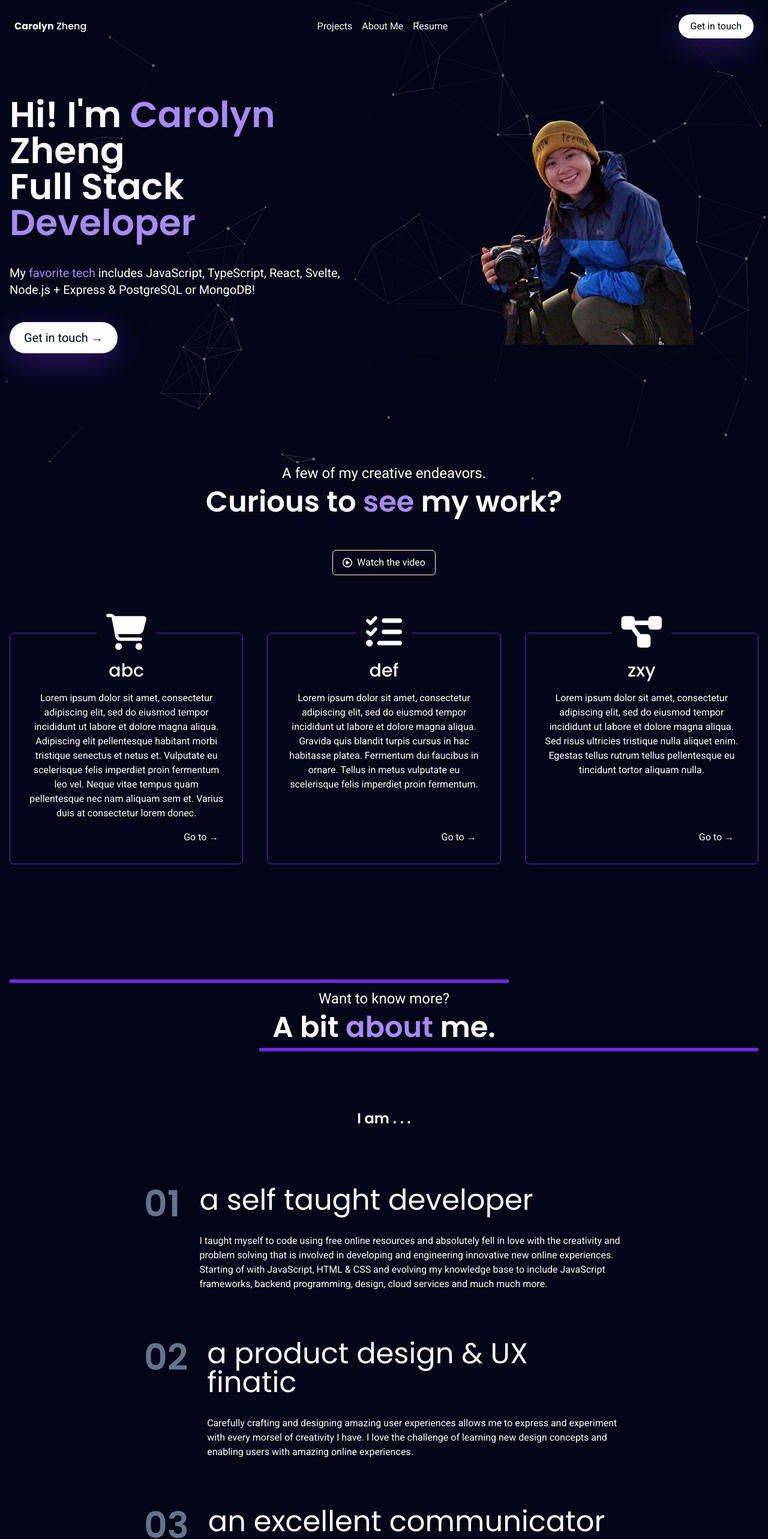
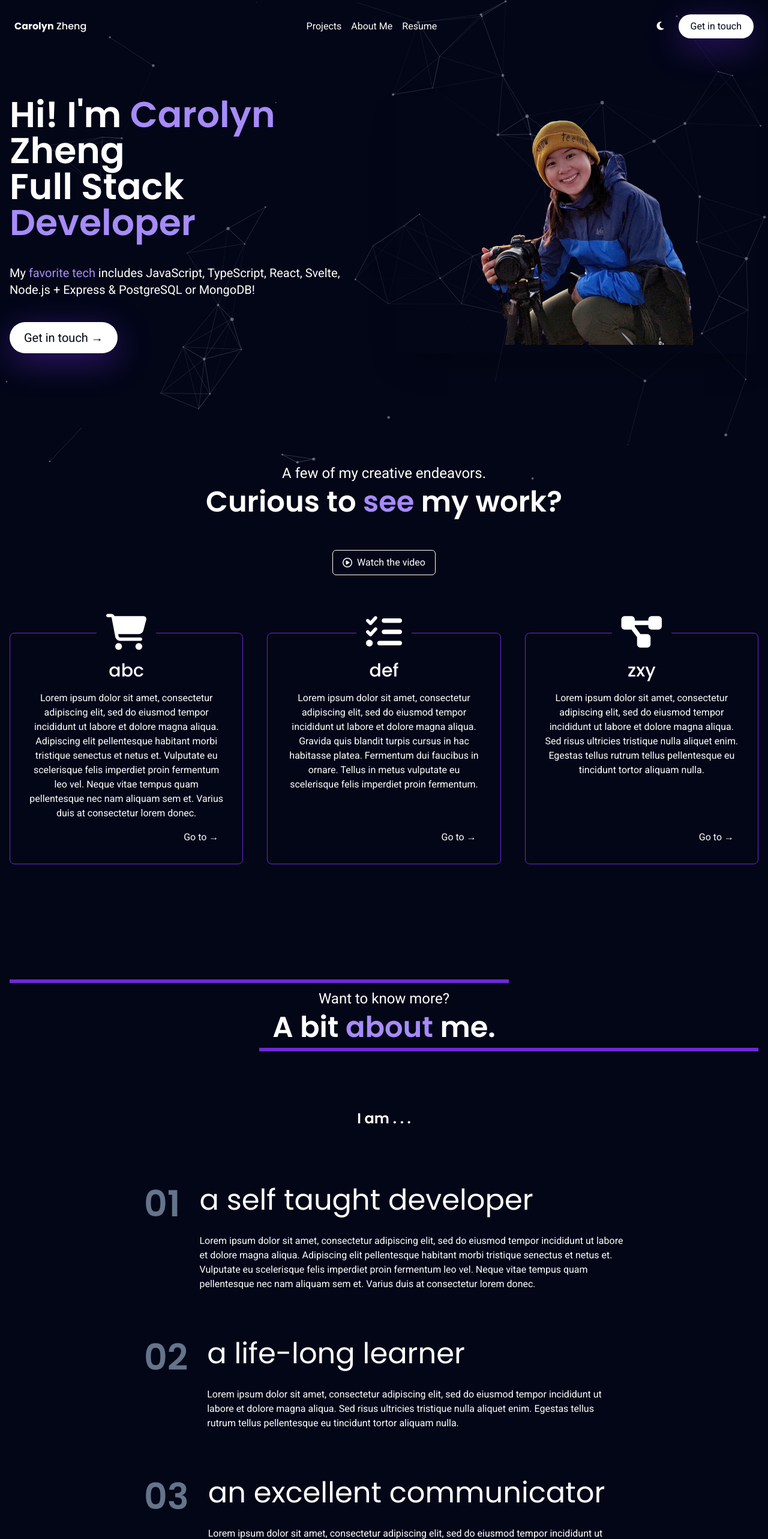
Before and after one commit to RuxinZ/portfolio, a SvelteKit app: page / in a window 1280 px wide. Shown: the top 2566 px of the page at 60% size. Built offline with nearby package versions, Linux system fonts and the light colour scheme.

Commit message:
add themetoggle btn

```diff
--- a/src/app.css
+++ b/src/app.css
@@ -8,6 +8,10 @@ html {
 
 * {
   font-family: "Roboto", sans-serif;
+}
+
+.display-none {
+  @apply hidden;
 }
 
 h1,
@@ -56,6 +60,17 @@ h3,
   }
 }
 
+.visually-hidden {
+  display: inline-block;
+  position: absolute;
+  overflow: "hidden";
+  clip: rect(0 0 0 0);
+  height: 1;
+  width: 1;
+  margin: -1;
+  padding: 0;
+  border: 0;
+}
 /* #introPage {
   background-image: url('/images/background-arora.jpg');
   background-size: cover;
--- a/src/components/AboutSection.svelte
+++ b/src/components/AboutSection.svelte
@@ -2,20 +2,19 @@
    import ScrollingText from "./ScrollingText.svelte";
   const benefits = [
         {
-            metric: "10x",
             name: "a self taught developer",
             description:
-                "I taught myself to code using free online resources and absolutely fell in love with the creativity and problem solving that is involved in developing and engineering innovative new online experiences. Starting of with JavaScript, HTML & CSS and evolving my knowledge base to include JavaScript frameworks, backend programming, design, cloud services and much much more.",
+                "Lorem ipsum dolor sit amet, consectetur adipiscing elit, sed do eiusmod tempor incididunt ut labore et dolore magna aliqua. Adipiscing elit pellentesque habitant morbi tristique senectus et netus et. Vulputate eu scelerisque felis imperdiet proin fermentum leo vel. Neque vitae tempus quam pellentesque nec nam aliquam sem et. Varius duis at consectetur lorem donec.",
         },
         {
-            name: "a product design & UX finatic",
+            name: "a life-long learner",
             description:
-                "Carefully crafting and designing amazing user experiences allows me to express and experiment with every morsel of creativity I have. I love the challenge of learning new design concepts and enabling users with amazing online experiences.",
+                "Lorem ipsum dolor sit amet, consectetur adipiscing elit, sed do eiusmod tempor incididunt ut labore et dolore magna aliqua. Sed risus ultricies tristique nulla aliquet enim. Egestas tellus rutrum tellus pellentesque eu tincidunt tortor aliquam nulla.",
         },
         {
             name: "an excellent communicator",
             description:
-                "Communication is key and it's a paramount value of mine. I believe in transparency and constructive communication above all else. This helps me develop deep relationships and ensures my effectiveness and productivity in any work space with any team.",
+                "Lorem ipsum dolor sit amet, consectetur adipiscing elit, sed do eiusmod tempor incididunt ut labore et dolore magna aliqua. Gravida quis blandit turpis cursus in hac habitasse platea. Fermentum dui faucibus in ornare. Tellus in metus vulputate eu scelerisque felis imperdiet proin fermentum.",
         },
     ];
 
--- a/src/components/Header.svelte
+++ b/src/components/Header.svelte
@@ -1,4 +1,5 @@
 <script lang="ts">
+  import ToggleTheme from "./ToggleTheme.svelte";
   export let y: number;
   let tabs = [
     {name: "Projects", link: "#projects"},
@@ -23,13 +24,16 @@
       </a>
     {/each}
   </div>
-  <button
+  <div class="flex items-center justify-between gap-6">
+    <ToggleTheme/>
+    <button
     class="blueShadow relative overflow-hidden px-5 py-2 group rounded-full bg-white text-slate-950"
   >
-    <div
-        class="absolute top-0 right-full w-full h-full bg-violet-400 opacity-20 group-hover:translate-x-full z-0 duration-200"
-    />
+    <div class="absolute top-0 right-full w-full h-full bg-violet-400 opacity-20 group-hover:translate-x-full z-0 duration-200"></div>
     <h4 class="relative z-9">Get in touch</h4>
+
   </button>
+  </div>
+
 
 </header>
--- /dev/null
+++ b/src/components/ToggleTheme.svelte
@@ -0,0 +1,20 @@
+<script lang="ts">
+  import theme from '$lib/stores/theme';
+
+  $: themeIsLight = $theme === 'light';
+  const toggleTheme = () => {
+    console.log(themeIsLight)
+    themeIsLight = !themeIsLight;
+    console.log(themeIsLight)
+  }
+
+</script>
+
+
+<div>
+  <button on:click={toggleTheme}>
+    <i class={"fa-regular fa-sun " + `${themeIsLight ? 'visually-hidden ' : ''}`}></i>
+    <i class={"fa-solid fa-moon " + `${!themeIsLight ? 'visually-hidden ' : ''}`}></i>
+  </button>
+
+</div>
--- /dev/null
+++ b/src/lib/stores/theme.ts
@@ -0,0 +1,17 @@
+import { browser } from "$app/environment";
+import { writable } from "svelte/store";
+
+const defaultValue = "light";
+const initialValue = browser
+  ? window.localStorage.getItem("theme") ?? defaultValue
+  : defaultValue;
+
+export const theme = writable<string>(initialValue);
+
+theme.subscribe((value) => {
+  if (browser) {
+    window.localStorage.setItem("theme", value);
+  }
+});
+
+export { theme as default };
--- /dev/null
+++ b/src/lib/styles/theme/lightTheme.css
@@ -0,0 +1,3 @@
+.ightTheme {
+  color: red;
+}
--- a/tailwind.config.js
+++ b/tailwind.config.js
@@ -5,4 +5,5 @@ export default {
     extend: {},
   },
   plugins: [],
+  darkMode: ["class", '[data-mode="dark"]'],
 };
```
Also changed, not shown: src/lib/styles/theme/darkTheme.css (added).
